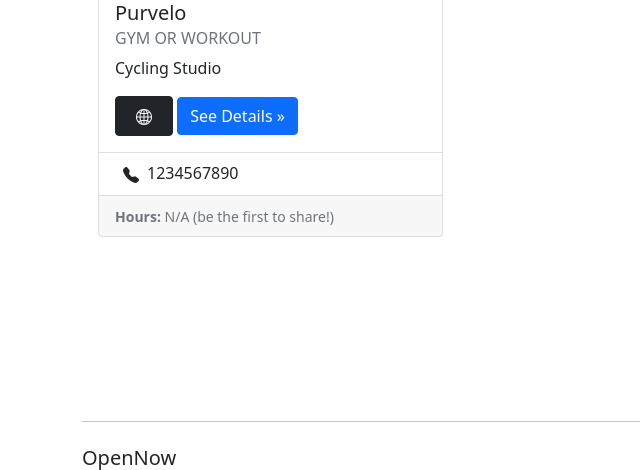
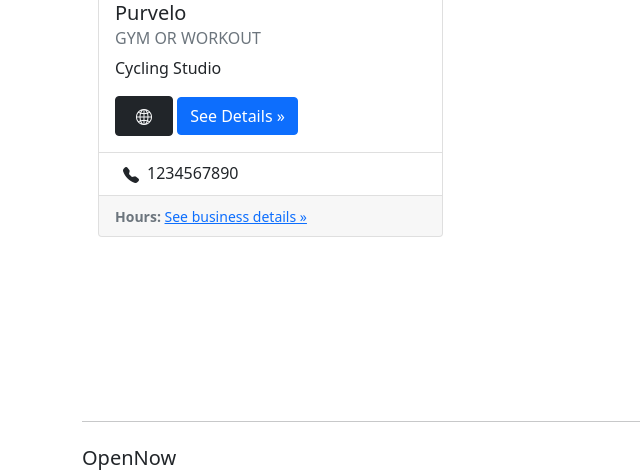
Before and after one commit to AndrewNguyen1/open-now, a Django app: page /open_now/businesses/ in a window 1280 px wide. Shown: the part 1126-1596 px from the top of the page, without its empty margins (0-640 px from the left). Run offline with Django 3.2, Linux system fonts and the light colour scheme; data comes from the database, SQL or seed files in the repository; some libraries are stand-ins or nearby versions.

Commit message:
fixed/removed hours on card

```diff
--- a/open_now/templates/open_now/business_list.html
+++ b/open_now/templates/open_now/business_list.html
@@ -47,7 +47,7 @@
                         {{business.hours.get_weekday_from_display}} - {{business.hours.get_weekday_to_display}}
                         {{hours.get_from_hour_display}} - {{hours.get_to_hour_display}}
                         {% else %}
-                        N/A (be the first to share!)
+                        <a href="/open_now/businesses/{{business.business_name}}">See business details »</a>
                         {% endif %}
                     </small>
                 </div>
```
